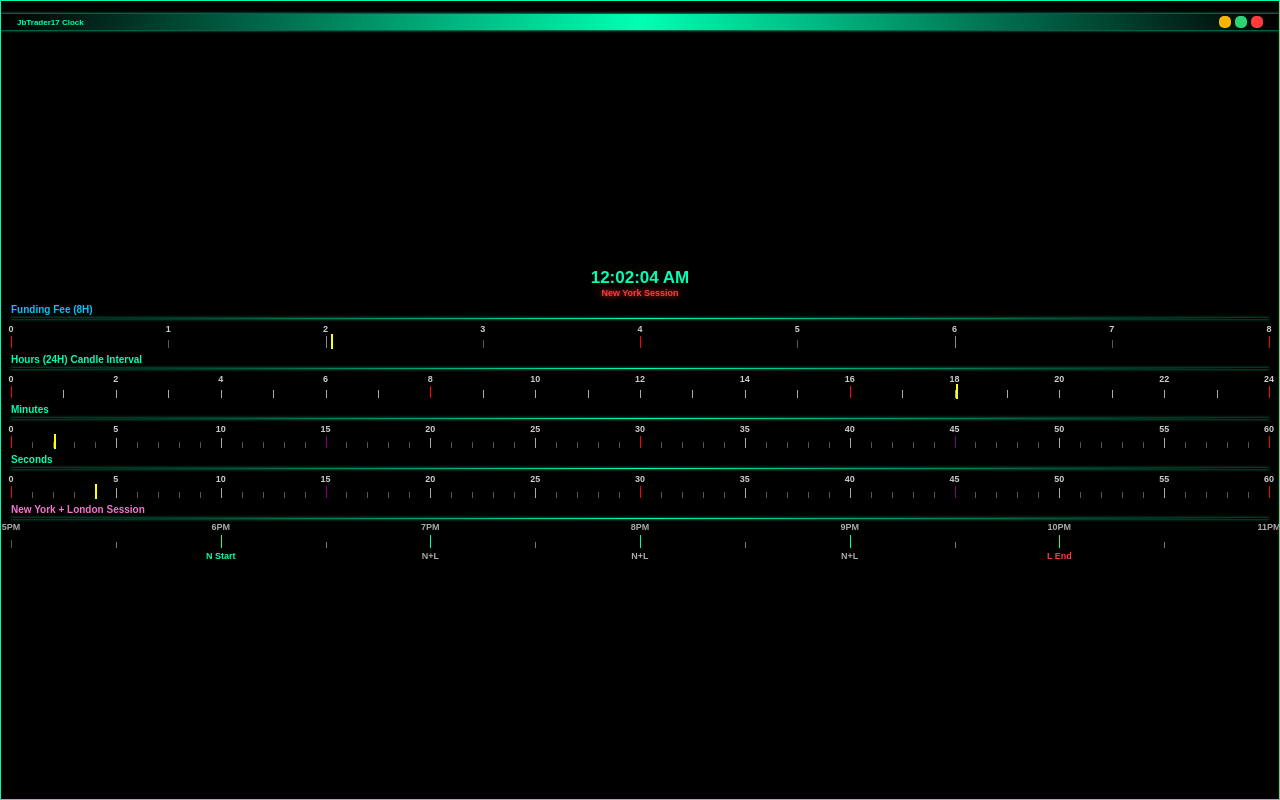
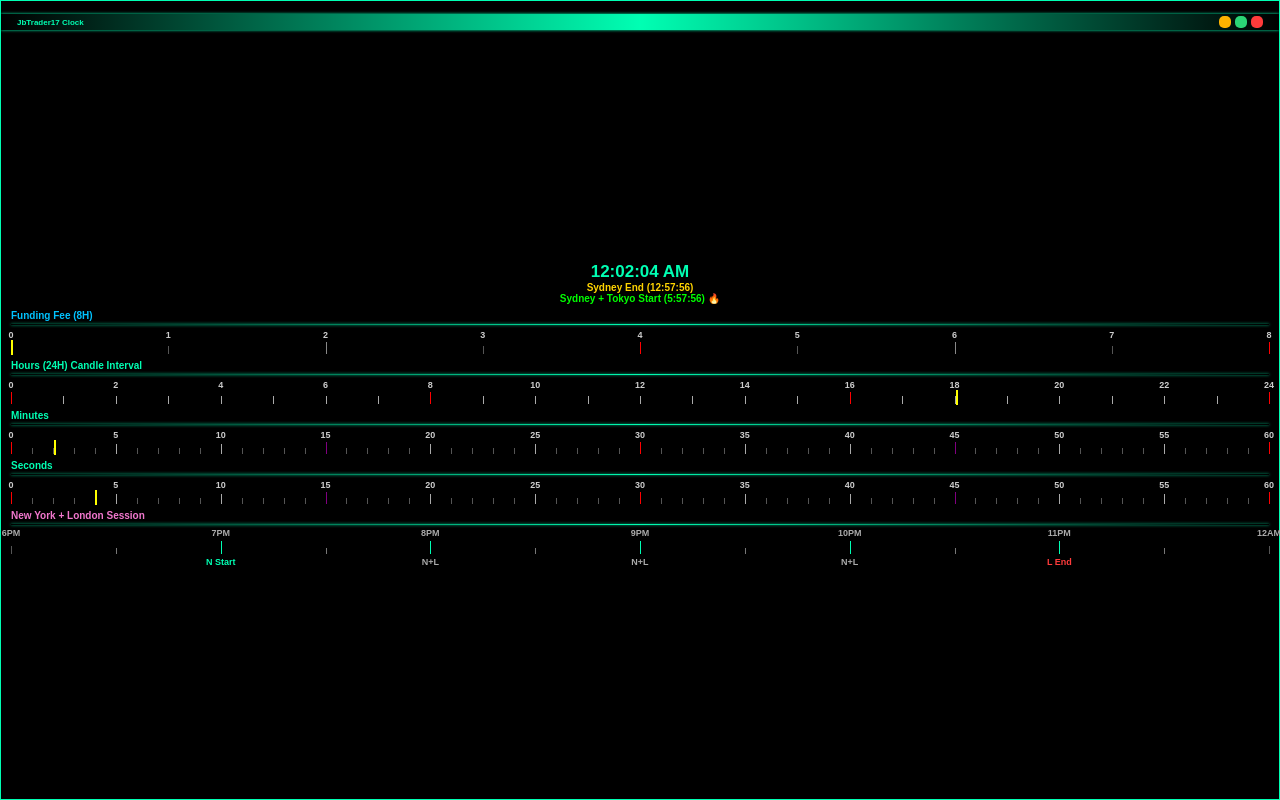
Before and after one commit to Codenax/JbTrader17Clock, an Electron app: page index.html in a window 1280 px wide. Drawn offline with Linux system fonts and the light colour scheme.

Commit message:
Add Session Status

```diff
--- a/index.html
+++ b/index.html
@@ -228,7 +228,7 @@
     <div class="clock-container">
 
       <div class="time-display" id="digitalTime">00:00:00</div>
-      <div id="sessionStatus">Loading session...</div>
+      <div id="sessionStatus" style="font-size: 10px;">Loading session...</div>
 
       <!-- FUNDING -->
       <div class="ruler-wrap">
@@ -421,64 +421,135 @@
     /* SESSION RULER WITH 30 MIN TICKS */
     function createSessionRuler() {
       const r = document.getElementById("sessionRuler");
+      r.innerHTML = '<div class="pointer" id="sessionPointer" style="background:yellow;z-index:1;"></div>';
 
-      for (let h = 17; h < 23; h++) {
+      for (let h = 18; h <= 24; h++) {
 
-        let pos = ((h - 17) / 6) * 100;
+        // POSITION (6PM → 12AM)
+        let pos = ((h - 18) / 6) * 100;
 
-        // main tick
+        // MAIN TICK
         const tick = document.createElement("div");
         tick.className = "tick";
 
-        let color = "#555", height = 8;
-        if (h >= 18 && h <= 22) { color = "#00ffb3"; height = 13; }
+        let color = "#555";
+        let height = 8;
+
+        if (h >= 19 && h <= 23) {
+          color = "#00ffb3";
+          height = 13;
+        }
 
         tick.style.cssText = `height:${height}px;background:${color};left:${pos}%`;
         r.appendChild(tick);
 
-        // 30 min tick
-        let midPos = ((h - 17 + 0.5) / 6) * 100;
-        const midTick = document.createElement("div");
-        midTick.className = "tick";
-        midTick.style.cssText = `height:6px;background:#777;left:${midPos}%`;
-        r.appendChild(midTick);
+        // 30 MIN TICK
+        if (h !== 24) {
+          let midPos = ((h - 18 + 0.5) / 6) * 100;
+          const midTick = document.createElement("div");
+          midTick.className = "tick";
+          midTick.style.cssText = `height:6px;background:#777;left:${midPos}%`;
+          r.appendChild(midTick);
+        }
 
-        // top label
+        // TOP LABEL (FIXED 12AM HANDLING)
         const top = document.createElement("div");
         top.className = "label-top";
         top.style.left = pos + "%";
-        let displayHour = h > 12 ? h - 12 : h;
-        top.innerText = displayHour + "PM";
+
+        if (h === 24) {
+          top.innerText = "12AM";   // ✅ FIXED
+        } else {
+          let displayHour = h - 12; // 18→6PM, 19→7PM ...
+          top.innerText = displayHour + "PM";
+        }
+
         r.appendChild(top);
 
-        // bottom label
+        // BOTTOM LABEL
         const bottom = document.createElement("div");
         bottom.className = "label-bottom";
         bottom.style.left = pos + "%";
 
-        if (h === 18) {
+        if (h === 19) {
           bottom.innerText = "N Start";
           bottom.style.color = "#00ffb3";
         }
-        else if (h === 22) {
+        else if (h === 23) {
           bottom.innerText = "L End";
           bottom.style.color = "#ff3b3b";
         }
-        else if (h > 18 && h < 22) {
+        else if (h > 19 && h < 23) {
           bottom.innerText = "N+L";
           bottom.style.color = "#aaa";
         }
 
         r.appendChild(bottom);
       }
+    }
+    /* =========================
+       SESSION TIME FORMATTER
+    ========================= */
 
-      // 11PM label
-      const last = document.createElement("div");
-      last.className = "label-top";
-      last.style.left = "100%";
-      last.innerText = "11PM";
-      r.appendChild(last);
+    function formatCountdown(now, target) {
+      let diff = target - now;
+      if (diff < 0) diff += 24;
+
+      const totalSec = Math.floor(diff * 3600);
+
+      const hh = Math.floor(totalSec / 3600);
+      const mm = Math.floor((totalSec % 3600) / 60);
+      const ss = totalSec % 60;
+
+      return `${hh}:${String(mm).padStart(2, "0")}:${String(ss).padStart(2, "0")}`;
     }
+
+    /* =========================
+       SESSION FLOW DATA
+    ========================= */
+
+    const displays = [
+      { l1: "Sydney End", t1: 13, l2: "Sydney + Tokyo Start", t2: 6 },
+
+      { l1: "Sydney + Tokyo End", t1: 13, l2: "Tokyo + London Start", t2: 14 },
+
+      { l1: "Tokyo + London End", t1: 15, l2: "London + New York Start", t2: 19 },
+
+      { l1: "London + New York End", t1: 23, l2: "New York end,Sydney Start", t2: 4 }
+    ];
+
+    /* =========================
+       GET ACTIVE DISPLAY
+    ========================= */
+
+    function getIndex(t) {
+      for (let i = 0; i < displays.length; i++) {
+        const d = displays[i];
+
+        if (d.t1 < d.t2) {
+          if (t >= d.t1 && t < d.t2) return i;
+        } else {
+          if (t >= d.t1 || t < d.t2) return i;
+        }
+      }
+      return 0;
+    }
+
+    /* =========================
+       COLOR RULES
+    ========================= */
+
+    function getColor(text) {
+      if (text.includes("Start")) return "#00ff00";   // green
+      if (text.includes("End")) return "#ffd400";     // yellow
+      return "#ffd400";                                // overlap yellow
+    }
+
+    /* 🔥 overlap mark */
+    function addFire(text) {
+      return text.includes("+") ? text + " 🔥" : text;
+    }
+
 
     /* CLOCK */
     function updateClockSmooth() {
@@ -510,61 +581,40 @@
 
       let sessionHour = h + m / 60 + s / 3600;
 
-      if (sessionHour >= 17 && sessionHour <= 23) {
-        sessionPointer.style.left = ((sessionHour - 17) / 6 * 100) + "%";
+      if (sessionHour >= 18 && sessionHour <= 24) {
+        sessionPointer.style.left = ((sessionHour - 18) / 6 * 100) + "%";
       } else {
         sessionPointer.style.left = "-10%";
       }
 
-      requestAnimationFrame(updateClockSmooth);
+
       /* SESSION DETECTION */
-      let text = "Loading session...";
-      let color = "#888";
 
-      const t = h + m / 60;
 
-      const tokyo = (t >= 6 && t < 15);
-      const london = (t >= 13 && t < 22);
-      const ny = (t >= 18 || t < 3);
 
-      if (london && ny) {
-        text = "🔥 London + New York (High Volatility)";
-        color = "#ffd400";
-      }
-      else if (tokyo && london) {
-        text = "Tokyo + London";
-        color = "#00c3ff";
-      }
-      else if (tokyo) {
-        text = "Tokyo Session";
-        color = "#00c3ff";
-      }
-      else if (london) {
-        text = "London Session";
-        color = "#8a5cff";
-      }
-      else if (ny) {
-        text = "New York Session";
-        color = "#ff3b3b";
-      }
+
+      /* SESSION DETECTION (ONLY CURRENT + NEXT 2 LINE SYSTEM) */
+
+      const t = h + m / 60 + s / 3600;
+
+      const d = displays[getIndex(t)];
+
+      let line1 = `${d.l1} (${formatCountdown(t, d.t1)})`;
+      let line2 = `${d.l2} (${formatCountdown(t, d.t2)})`;
 
       const el = document.getElementById("sessionStatus");
-      el.innerText = text;
-      el.style.color = color;
-      el.style.textShadow = `0 0 6px ${color}`;
 
-      // FUNDING (6AM start, 8H cycle)
-      let fundingBase = 6;
-      let currentHour = h + m / 60 + s / 3600;
+      el.innerHTML =
+        `<span style="color:${getColor(line1)}">${addFire(line1)}</span><br>` +
+        `<span style="color:${getColor(line2)}">${addFire(line2)}</span>`;
 
-      let diff = currentHour - fundingBase;
-      if (diff < 0) diff += 24;
 
-      let fundingPos = diff % 8;
 
-      document.getElementById("fundingPointer").style.left =
-        (fundingPos / 8 * 100) + "%";
+
+      requestAnimationFrame(updateClockSmooth);
     }
+
+
 
     /* INIT */
     createFundingRuler();
--- a/main.js
+++ b/main.js
@@ -37,8 +37,8 @@ async function createWindow() {
     x: savedBounds?.x,
     y: savedBounds?.y,
 
-    minWidth: 180,
-    minHeight: 340,
+    minWidth: 200,
+    minHeight: 345,
 
     frame: false,
     alwaysOnTop: true,
```
